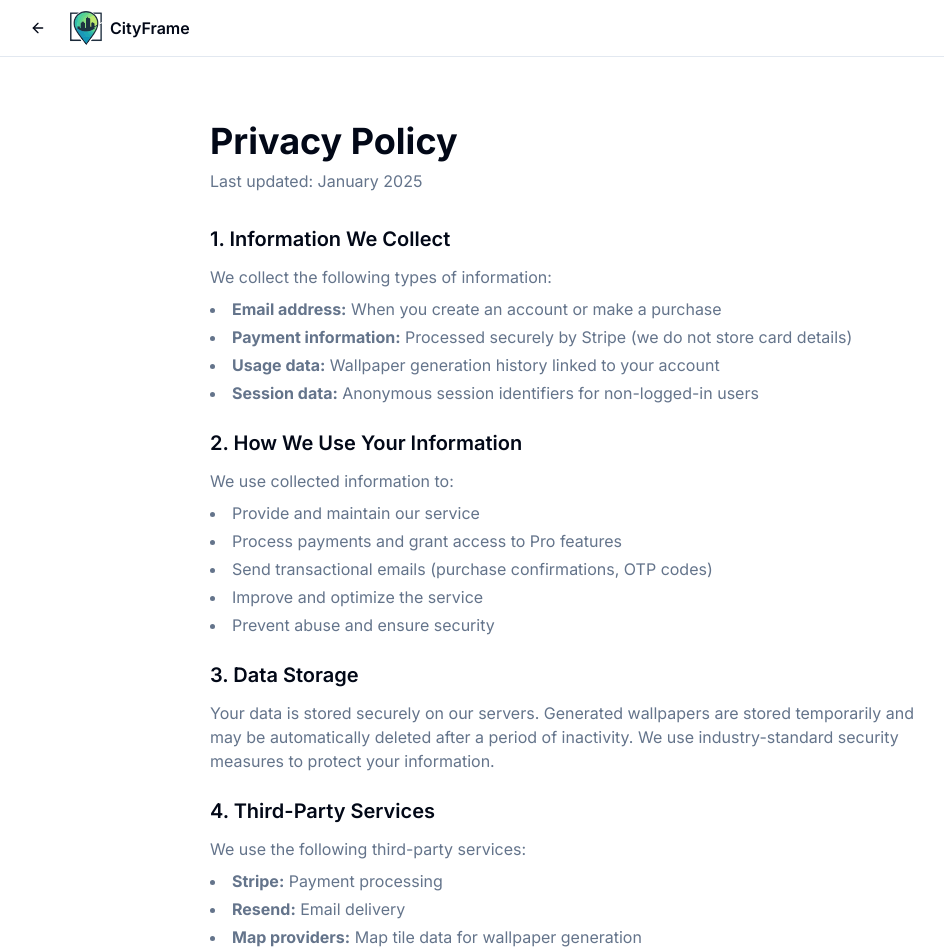
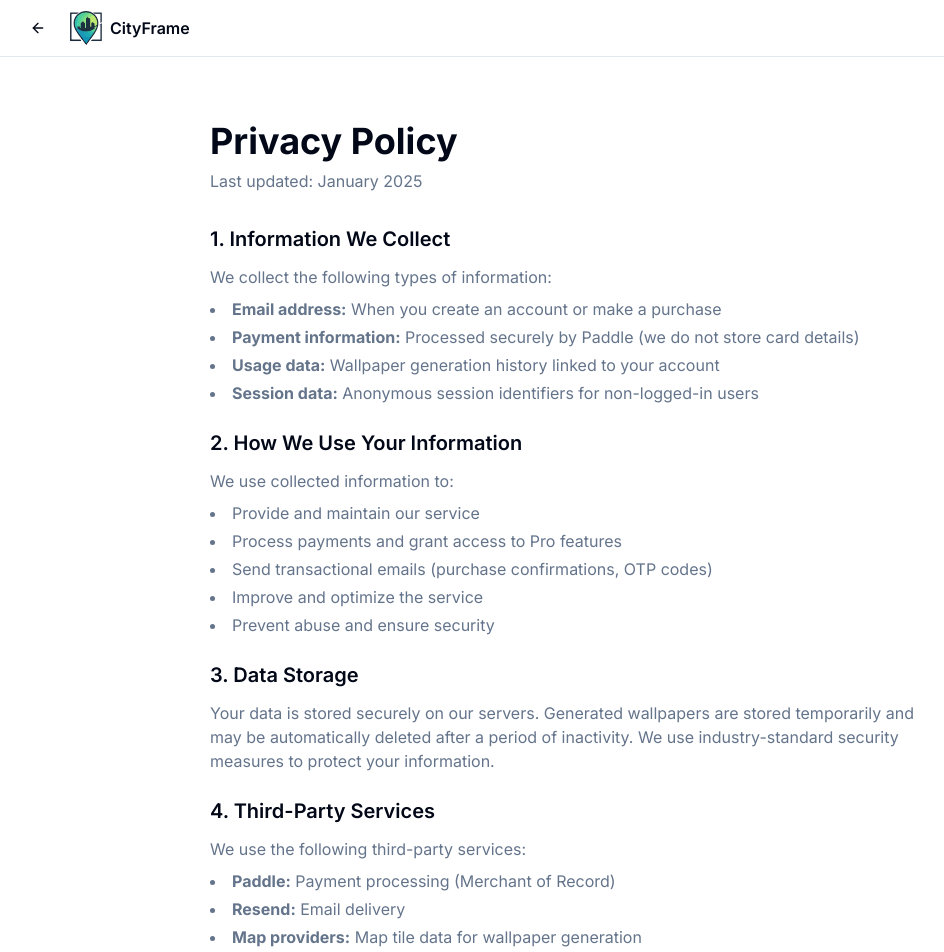
Before and after one commit to YasinYA/cityframe, a Next.js app: page /privacy in a window 1280 px wide. Shown: the top 952 px of the page, without its empty margins (62-1006 px from the left). Built offline with nearby package versions, Linux system fonts and the light colour scheme; no server answers.

Commit message:
Update payment processor references from Stripe to Paddle
Changed all mentions of Stripe to Paddle in:
- Privacy Policy: payment info section and third-party services
- Pricing FAQ: payment methods section
- CLAUDE.md: monetization section

Co-Authored-By: Claude Sonnet 4.5 <noreply@anthropic.com>

```diff
--- a/src/app/pricing/page.tsx
+++ b/src/app/pricing/page.tsx
@@ -64,7 +64,7 @@ export default function PricingPage() {
               <div>
                 <h3 className="font-semibold mb-1">What payment methods do you accept?</h3>
                 <p className="text-muted-foreground">
-                  All major credit cards via Stripe.
+                  All major credit cards via Paddle.
                 </p>
               </div>
               <div>
--- a/src/app/privacy/page.tsx
+++ b/src/app/privacy/page.tsx
@@ -44,7 +44,7 @@ export default function PrivacyPage() {
               <p className="text-muted-foreground mb-2">We collect the following types of information:</p>
               <ul className="list-disc list-inside text-muted-foreground space-y-1">
                 <li><strong>Email address:</strong> When you create an account or make a purchase</li>
-                <li><strong>Payment information:</strong> Processed securely by Stripe (we do not store card details)</li>
+                <li><strong>Payment information:</strong> Processed securely by Paddle (we do not store card details)</li>
                 <li><strong>Usage data:</strong> Wallpaper generation history linked to your account</li>
                 <li><strong>Session data:</strong> Anonymous session identifiers for non-logged-in users</li>
               </ul>
@@ -75,7 +75,7 @@ export default function PrivacyPage() {
               <h2 className="text-xl font-semibold mb-3">4. Third-Party Services</h2>
               <p className="text-muted-foreground mb-2">We use the following third-party services:</p>
               <ul className="list-disc list-inside text-muted-foreground space-y-1">
-                <li><strong>Stripe:</strong> Payment processing</li>
+                <li><strong>Paddle:</strong> Payment processing (Merchant of Record)</li>
                 <li><strong>Resend:</strong> Email delivery</li>
                 <li><strong>Map providers:</strong> Map tile data for wallpaper generation</li>
               </ul>
```
